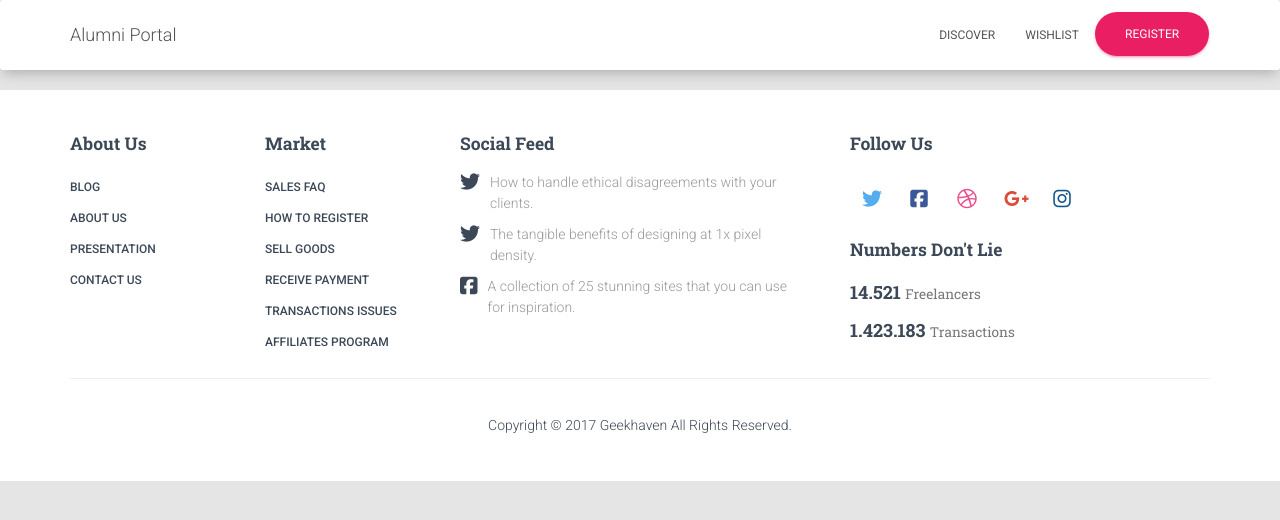
After one commit to AdityaVallabh/alumni-2, a Django app: page /portal/demo in a window 1280 px wide. The commit adds this page. Shown: the top 520 px of the page. Run offline with Django 3.2, Linux system fonts and the light colour scheme; some libraries are stand-ins or nearby versions.

Commit message:
Add partials for frontend

```diff
--- a/portal/templates/base.html
+++ b/portal/templates/base.html
@@ -1,3 +1,4 @@
+{% load staticfiles %}
 <!doctype html>
 <html lang="en">
 <head>
@@ -6,26 +7,96 @@
   <link rel="icon" type="image/png" href="assets/img/favicon.png">
   <meta http-equiv="X-UA-Compatible" content="IE=edge,chrome=1" />
 
-  <title>Material Kit by Creative Tim</title>
+  <title>Alumni Portal</title>
 
   <meta content='width=device-width, initial-scale=1.0, maximum-scale=1.0, user-scalable=0' name='viewport' />
 
-  <!-- Canonical SEO -->
-  <link rel="canonical" href="http://www.creative-tim.com/product/material-kit-pro" />
 
   <!--     Fonts and icons     -->
   <link rel="stylesheet" type="text/css" href="https://fonts.googleapis.com/css?family=Roboto:300,400,500,700|Roboto+Slab:400,700|Material+Icons" />
   <link rel="stylesheet" href="https://maxcdn.bootstrapcdn.com/font-awesome/latest/css/font-awesome.min.css" />
 
   <!-- CSS Files -->
-  <link href="assets/css/bootstrap.min.css" rel="stylesheet" />
-  <link href="assets/css/material-kit.min.css%3Fv=1.1.1.css" rel="stylesheet"/>
+  <link href="{%static "css/bootstrap.min.css" %}" rel="stylesheet" />
+  <link href="{%static "css/material-kit.min.css%3Fv=1.1.1.css" %}" rel="stylesheet"/>
 
   <!-- CSS Just for demo purpose, don't include it in your project -->
-  <link href="assets/assets-for-demo/vertical-nav.css" rel="stylesheet" />
-  <link href="assets/assets-for-demo/demo.css" rel="stylesheet" />
+  <!-- <link href="assets/assets-for-demo/vertical-nav.css" rel="stylesheet" />
+  <link href="assets/assets-for-demo/demo.css" rel="stylesheet" /> -->
 
 </head>
+
 <body>
+
+  {% block navigation %} {% endblock%}
+
+  {% block footer %} {% endblock %}
+
 </body>
+<script src="{%static "js/jquery.min.js" %}" type="text/javascript"></script>
+<script src="{%static "js/bootstrap.min.js" %}" type="text/javascript"></script>
+<script src="{%static "js/material.min.js" %}"></script>
+
+<!--  Plugin for Date Time Picker and Full Calendar Plugin-->
+<script src="{%static "js/moment.min.js" %}"></script>
+
+<!--  Plugin for the Sliders, full documentation here: http://refreshless.com/nouislider/ -->
+<script src="{%static "js/nouislider.min.js" %}" type="text/javascript"></script>
+
+<!--  Plugin for the Datepicker, full documentation here: https://github.com/Eonasdan/bootstrap-datetimepicker -->
+<script src="{%static "js/bootstrap-datetimepicker.js" %}" type="text/javascript"></script>
+
+<!--  Plugin for Select, full documentation here: http://silviomoreto.github.io/bootstrap-select -->
+<script src="{%static "js/bootstrap-selectpicker.js" %}" type="text/javascript"></script>
+
+<!--  Plugin for Tags, full documentation here: http://xoxco.com/projects/code/tagsinput/  -->
+<script src="{%static "js/bootstrap-tagsinput.js" %}"></script>
+
+<!--  Plugin for Fileupload, full documentation here: http://www.jasny.net/bootstrap/javascript/#fileinput -->
+<script src="{%static "js/jasny-bootstrap.min.js" %}"></script>
+
+<!-- Plugin For Google Maps -->
+<script  type="text/javascript" src="https://maps.googleapis.com/maps/api/js?key=AIzaSyAFPQibxeDaLIUHsC6_KqDdFaUdhrbhZ3M"></script>
+
+<script src="{%static "js/atv-img-animation.js" %}" type="text/javascript"></script>
+
+<!-- Control Center for Material Kit: activating the ripples, parallax effects, scripts from the example pages etc -->
+<script src="{%static "js/material-kit.min.js" %}" type="text/javascript"></script>
+
+<!-- Fixed Sidebar Nav - JS For Demo Purpose, Don't Include it in your project -->
+<!-- <script src="assets/assets-for-demo/modernizr.js" type="text/javascript"></script>
+<script src="assets/assets-for-demo/vertical-nav.js" type="text/javascript"></script> -->
+
+<script type="text/javascript">
+
+  $(document).ready(function(){
+    var slider = document.getElementById('sliderRegular');
+
+    noUiSlider.create(slider, {
+      start: 40,
+      connect: [true,false],
+      range: {
+        min: 0,
+        max: 100
+      }
+    });
+
+    var slider2 = document.getElementById('sliderDouble');
+
+    noUiSlider.create(slider2, {
+      start: [ 20, 60 ],
+      connect: true,
+      range: {
+        min:  0,
+        max:  100
+      }
+    });
+
+
+
+    materialKit.initFormExtendedDatetimepickers();
+
+  });
+</script>
+
 </html>
--- /dev/null
+++ b/portal/templates/demo.html
@@ -0,0 +1,175 @@
+{% extends "base.html" %}
+
+{% block navigation %}
+
+<nav class="navbar navbar-default" role="navigation-demo">
+  <div class="container">
+    <!-- Brand and toggle get grouped for better mobile display -->
+    <div class="navbar-header">
+      <button type="button" class="navbar-toggle" data-toggle="collapse" data-target="#navigation-example-2">
+      <span class="sr-only">Alumni Portal</span>
+        <span class="icon-bar"></span>
+        <span class="icon-bar"></span>
+        <span class="icon-bar"></span>
+      </button>
+      <a class="navbar-brand" href="index.html#pablo">Alumni Portal</a>
+    </div>
+
+    <!-- Collect the nav links, forms, and other content for toggling -->
+    <div class="collapse navbar-collapse" id="navigation-example-2">
+      <ul class="nav navbar-nav navbar-right">
+        <li>
+          <a href="index.html#pablo">
+            Discover
+          </a>
+        </li>
+        <li>
+          <a href="index.html#pablo">
+            Wishlist
+          </a>
+        </li>
+
+        <li>
+          <a href="index.html#pablo" class="btn btn-rose btn-raised btn-round" data-toggle="dropdown">
+            Register
+          </a>
+        </li>
+      </ul>
+    </div><!-- /.navbar-collapse -->
+  </div><!-- /.container-->
+</nav>
+
+{% endblock %}
+
+{% block footer %}
+
+<footer class="footer footer-white footer-big">
+  <div class="container">
+
+    <div class="content">
+      <div class="row">
+        <div class="col-md-2">
+          <h5>About Us</h5>
+          <ul class="links-vertical">
+            <li>
+              <a href="index.html#pablo">
+               Blog
+             </a>
+           </li>
+           <li>
+            <a href="index.html#pablo">
+             About Us
+           </a>
+         </li>
+         <li>
+          <a href="index.html#pablo">
+            Presentation
+          </a>
+        </li>
+        <li>
+          <a href="index.html#pablo">
+            Contact Us
+          </a>
+        </li>
+      </ul>
+    </div>
+    <div class="col-md-2">
+      <h5>Market</h5>
+      <ul class="links-vertical">
+        <li>
+          <a href="index.html#pablo">
+           Sales FAQ
+         </a>
+       </li>
+       <li>
+        <a href="index.html#pablo">
+          How to Register
+        </a>
+      </li>
+      <li>
+        <a href="index.html#pablo">
+         Sell Goods
+       </a>
+     </li>
+     <li>
+      <a href="index.html#pablo">
+        Receive Payment
+      </a>
+    </li>
+    <li>
+      <a href="index.html#pablo">
+        Transactions Issues
+      </a>
+    </li>
+    <li>
+      <a href="index.html#pablo">
+        Affiliates Program
+      </a>
+    </li>
+  </ul>
+</div>
+
+<div class="col-md-4">
+  <h5>Social Feed</h5>
+  <div class="social-feed">
+    <div class="feed-line">
+      <i class="fa fa-twitter"></i>
+      <p>How to handle ethical disagreements with your clients.</p>
+    </div>
+    <div class="feed-line">
+      <i class="fa fa-twitter"></i>
+      <p>The tangible benefits of designing at 1x pixel density.</p>
+    </div>
+    <div class="feed-line">
+      <i class="fa fa-facebook-square"></i>
+      <p>A collection of 25 stunning sites that you can use for inspiration.</p>
+    </div>
+  </div>
+</div>
+
+<div class="col-md-4">
+  <h5>Follow Us</h5>
+  <ul class="social-buttons">
+    <li>
+      <a href="index.html#pablo" class="btn btn-just-icon btn-simple btn-twitter">
+        <i class="fa fa-twitter"></i>
+      </a>
+    </li>
+    <li>
+      <a href="index.html#pablo" class="btn btn-just-icon btn-simple btn-facebook">
+        <i class="fa fa-facebook-square"></i>
+      </a>
+    </li>
+    <li>
+      <a href="index.html#pablo" class="btn btn-just-icon btn-simple btn-dribbble">
+        <i class="fa fa-dribbble"></i>
+      </a>
+    </li>
+    <li>
+      <a href="index.html#pablo" class="btn btn-just-icon btn-simple btn-google">
+        <i class="fa fa-google-plus"></i>
+      </a>
+    </li>
+    <li>
+      <a href="index.html#pablo" class="btn btn-just-icon btn-simple btn-instagram">
+        <i class="fa fa-instagram"></i>
+      </a>
+    </li>
+  </ul>
+
+  <h5>Numbers Don't Lie</h5>
+  <h4 class="text-muted">14.521 <small>Freelancers</small></h4>
+  <h4>1.423.183 <small>Transactions</small></h4>
+</div>
+</div>
+</div>
+
+<hr />
+
+<div class="copyright pull-center">
+  Copyright &copy; <script>document.write(new Date().getFullYear())</script> Geekhaven All Rights Reserved.
+</div>
+</div>
+</footer>
+              <!--     *********   END BIG WHITE FOOTER     *********      -->
+{% endblock %}
--- a/portal/templates/generic_display.html
+++ b/portal/templates/generic_display.html
@@ -1,3 +1,5 @@
+{% extends "base.html" %}
+
 <ul>
     <li>User name: {{ username }}</li>
     <li>Name : {{ name }}</li>
--- a/portal/templates/generic_edit.html
+++ b/portal/templates/generic_edit.html
@@ -1,3 +1,4 @@
+{% extends "base.html" %}
 <form action="{{ submit_url }}" method="POST" enctype="multipart/form-data">
     {% csrf_token %}
     {{ form.as_ul }}
--- a/portal/urls.py
+++ b/portal/urls.py
@@ -6,6 +6,7 @@ from . import views
 urlpatterns = [
 
     url(r'^index', views.index,name= 'index_page'),
+    url(r'^demo', views.demo,name= 'demo_page'),
     url(r'^(?P<username>\w+)/basic', views.view_basic, name='get-user-basic'),
     url(r'^(?P<username>\w+)/social', views.view_social, name='get-user-social'),
     url(r'^(?P<username>\w+)/misc', views.view_misc, name='get-user-misc'),
--- a/portal/views.py
+++ b/portal/views.py
@@ -16,6 +16,9 @@ from .forms import AddressForm, WorkExperienceForm, QualificationForm
 # Create your views here.
 def index(request):
     return render(request, 'index.html')
+
+def demo(request):
+    return render(request, 'demo.html')
 
 def view_basic(request, username):
     user = get_object_or_404(User, username=username)
```
Also changed, not shown: portal/templates/footer.html (added, +134 -0 lines), portal/templates/nav.html (added, +39 -0 lines).
